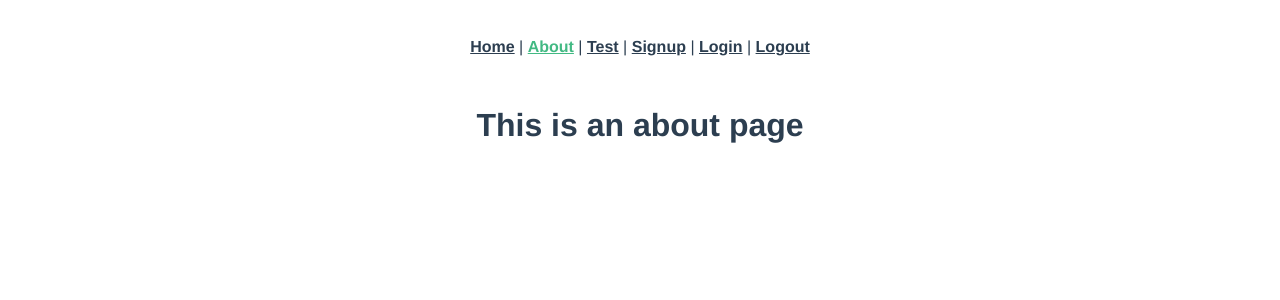
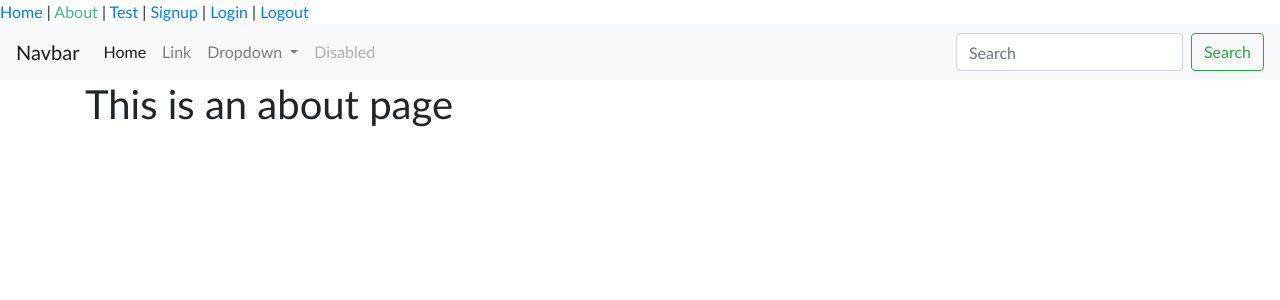
Before and after one commit to you-down-with-oop/cookbook_frontend_app, a Vue app: page /about in a window 1280 px wide. Shown: the top 300 px of the page. Built offline with nearby package versions, Linux system fonts and the light colour scheme.

Commit message:
Install bootstrap with a navbar and basic styling

```diff
--- a/public/index.html
+++ b/public/index.html
@@ -1,17 +1,47 @@
 <!DOCTYPE html>
 <html lang="en">
   <head>
-    <meta charset="utf-8">
-    <meta http-equiv="X-UA-Compatible" content="IE=edge">
-    <meta name="viewport" content="width=device-width,initial-scale=1.0">
-    <link rel="icon" href="<%= BASE_URL %>favicon.ico">
+    <meta charset="utf-8" />
+    <meta http-equiv="X-UA-Compatible" content="IE=edge" />
+    <meta name="viewport" content="width=device-width,initial-scale=1.0" />
+    <link rel="icon" href="<%= BASE_URL %>favicon.ico" />
+
+    <!-- Bootstrap CSS -->
+    <link
+      rel="stylesheet"
+      href="https://stackpath.bootstrapcdn.com/bootstrap/4.1.3/css/bootstrap.min.css"
+      integrity="sha384-MCw98/SFnGE8fJT3GXwEOngsV7Zt27NXFoaoApmYm81iuXoPkFOJwJ8ERdknLPMO"
+      crossorigin="anonymous"
+    />
+
     <title>cookbook_frontend_app</title>
   </head>
   <body>
     <noscript>
-      <strong>We're sorry but cookbook_frontend_app doesn't work properly without JavaScript enabled. Please enable it to continue.</strong>
+      <strong>
+        We're sorry but cookbook_frontend_app doesn't work properly without JavaScript enabled. Please enable it to
+        continue.
+      </strong>
     </noscript>
     <div id="app"></div>
     <!-- built files will be auto injected -->
+
+    <!-- Optional JavaScript -->
+    <!-- jQuery first, then Popper.js, then Bootstrap JS -->
+    <script
+      src="https://code.jquery.com/jquery-3.3.1.slim.min.js"
+      integrity="sha384-q8i/X+965DzO0rT7abK41JStQIAqVgRVzpbzo5smXKp4YfRvH+8abtTE1Pi6jizo"
+      crossorigin="anonymous"
+    ></script>
+    <script
+      src="https://cdnjs.cloudflare.com/ajax/libs/popper.js/1.14.3/umd/popper.min.js"
+      integrity="sha384-ZMP7rVo3mIykV+2+9J3UJ46jBk0WLaUAdn689aCwoqbBJiSnjAK/l8WvCWPIPm49"
+      crossorigin="anonymous"
+    ></script>
+    <script
+      src="https://stackpath.bootstrapcdn.com/bootstrap/4.1.3/js/bootstrap.min.js"
+      integrity="sha384-ChfqqxuZUCnJSK3+MXmPNIyE6ZbWh2IMqE241rYiqJxyMiZ6OW/JmZQ5stwEULTy"
+      crossorigin="anonymous"
+    ></script>
   </body>
 </html>
--- a/src/App.vue
+++ b/src/App.vue
@@ -13,28 +13,72 @@
       |
       <router-link to="/logout">Logout</router-link>
     </div>
+
+    <nav class="navbar navbar-expand-lg navbar-light bg-light">
+      <a class="navbar-brand" href="#">Navbar</a>
+      <button
+        class="navbar-toggler"
+        type="button"
+        data-toggle="collapse"
+        data-target="#navbarSupportedContent"
+        aria-controls="navbarSupportedContent"
+        aria-expanded="false"
+        aria-label="Toggle navigation"
+      >
+        <span class="navbar-toggler-icon"></span>
+      </button>
+
+      <div class="collapse navbar-collapse" id="navbarSupportedContent">
+        <ul class="navbar-nav mr-auto">
+          <li class="nav-item active">
+            <a class="nav-link" href="#">
+              Home
+              <span class="sr-only">(current)</span>
+            </a>
+          </li>
+          <li class="nav-item">
+            <a class="nav-link" href="#">Link</a>
+          </li>
+          <li class="nav-item dropdown">
+            <a
+              class="nav-link dropdown-toggle"
+              href="#"
+              id="navbarDropdown"
+              role="button"
+              data-toggle="dropdown"
+              aria-haspopup="true"
+              aria-expanded="false"
+            >
+              Dropdown
+            </a>
+            <div class="dropdown-menu" aria-labelledby="navbarDropdown">
+              <a class="dropdown-item" href="#">Action</a>
+              <a class="dropdown-item" href="#">Another action</a>
+              <div class="dropdown-divider"></div>
+              <a class="dropdown-item" href="#">Something else here</a>
+            </div>
+          </li>
+          <li class="nav-item">
+            <a class="nav-link disabled" href="#">Disabled</a>
+          </li>
+        </ul>
+        <form class="form-inline my-2 my-lg-0">
+          <input class="form-control mr-sm-2" type="search" placeholder="Search" aria-label="Search" />
+          <button class="btn btn-outline-success my-2 my-sm-0" type="submit">Search</button>
+        </form>
+      </div>
+    </nav>
+
     <router-view />
   </div>
 </template>
 
 <style>
-#app {
-  font-family: "Avenir", Helvetica, Arial, sans-serif;
-  -webkit-font-smoothing: antialiased;
-  -moz-osx-font-smoothing: grayscale;
-  text-align: center;
-  color: #2c3e50;
-}
-#nav {
-  padding: 30px;
-}
-
-#nav a {
-  font-weight: bold;
-  color: #2c3e50;
-}
-
 #nav a.router-link-exact-active {
   color: #42b983;
 }
+
+body {
+  font-family: Futura, "Trebuchet MS", Arial, sans-serif;
+}
 </style>
--- a/src/views/About.vue
+++ b/src/views/About.vue
@@ -1,5 +1,5 @@
 <template>
-  <div class="about">
+  <div class="container about">
     <h1>This is an about page</h1>
   </div>
 </template>
--- a/src/views/Home.vue
+++ b/src/views/Home.vue
@@ -1,5 +1,5 @@
 <template>
-  <div class="home">
+  <div class="container home">
     <h1>New Recipe</h1>
     Title:
     <input v-model="title" type="text" />
--- a/src/views/Test.vue
+++ b/src/views/Test.vue
@@ -1,5 +1,5 @@
 <template>
-  <div class="test">
+  <div class="container test">
     <h1>This is a test page</h1>
   </div>
 </template>
```
